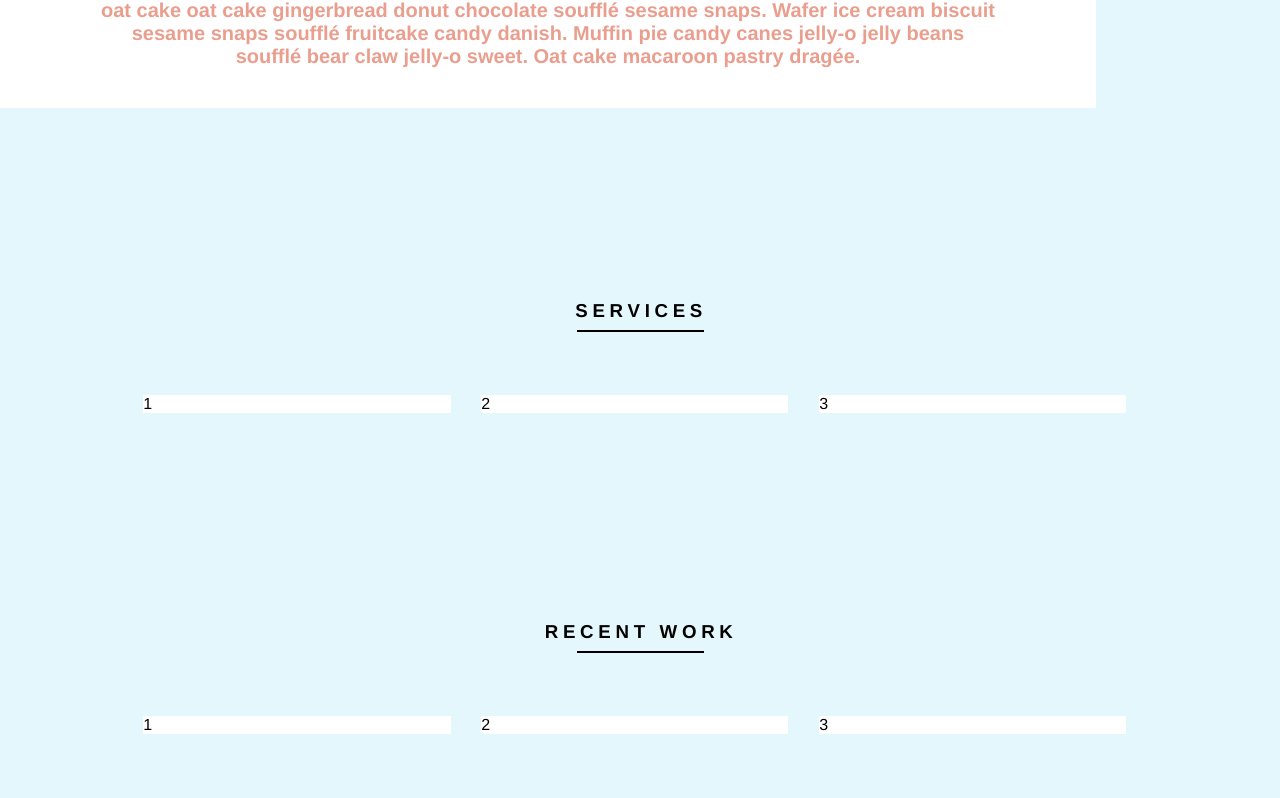
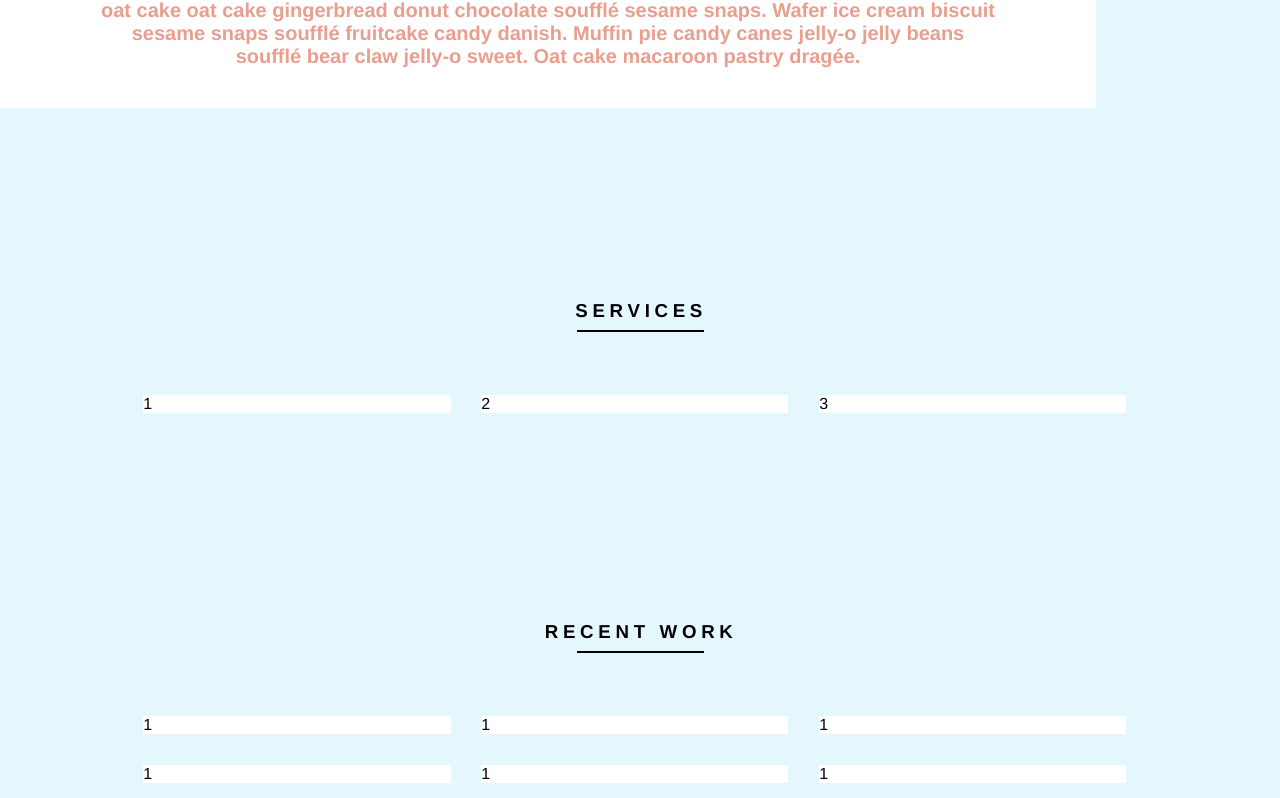
Before and after one commit to meganspauldingdev/meganspauldingdev.github.io, a React (Create React App) app: page / in a window 1280 px wide. Shown: the part 780-1578 px from the top of the page. Before the commit the page ends 1529 px from the top, so only its background shows below. Built offline with nearby package versions, Linux system fonts and the light colour scheme; a web font is replaced by a local one.

Commit message:
Added logic in so that portfolio samples pull from json file.

```diff
--- a/src/App.js
+++ b/src/App.js
@@ -9,9 +9,16 @@ import PortfolioData from './utils/PortfolioData.json';
 
 
 class App extends Component {
+  state = {
+    portfolioCount: 6
+  }
+
   render() {
-    var RecentWorks = PortfolioData.samples;
-    console.log(RecentWorks);
+    var portfolioSamples = PortfolioData.samples;
+    var portfolioCount = this.state.portfolioCount;
+
+    let showingSamples = portfolioSamples.slice(0, portfolioCount);
+
 
     return (
       <div className="App">
@@ -19,7 +26,7 @@ class App extends Component {
         <Hero />
         <Biography />
         <Services />
-        <Portfolio sectionTitle="RECENT WORK"/>
+        <Portfolio sectionTitle="RECENT WORK" showingSamples={ showingSamples }/>
       </div>
     );
   }
--- a/src/components/Portfolio.js
+++ b/src/components/Portfolio.js
@@ -1,4 +1,5 @@
 import React, { Component } from 'react';
+import WorkSample from './WorkSample.js';
 
 class Portfolio extends Component {
 
@@ -8,9 +9,12 @@ class Portfolio extends Component {
 				<h3>{this.props.sectionTitle}</h3>
 				<hr/>
 				<div className="service-container">
-					<div className="service">1</div>
-					<div className="service">2</div>
-					<div className="service">3</div>
+				    {
+
+                  		this.props.showingSamples.map((name, imageURL) => (<WorkSample name={name} imageURL={imageURL} />))
+
+                    }
+
 				</div>
 			</section>
 		)
--- /dev/null
+++ b/src/components/WorkSample.js
@@ -0,0 +1,13 @@
+import React, { Component } from 'react';
+
+class WorkSample extends Component {
+
+	render() {
+		return(
+			<div className="service">1</div>
+		)
+	}
+
+}
+
+export default WorkSample
--- a/src/utils/PortfolioData.json
+++ b/src/utils/PortfolioData.json
@@ -1,10 +1,11 @@
 {
 	"samples":[
-	  { "Name":"The Vintage Sparrow", "imageURL":"https://images.unsplash.com/photo-1484503793037-5c9644d6a80a?ixlib=rb-1.2.1&ixid=eyJhcHBfaWQiOjEyMDd9&auto=format&fit=crop&w=802&q=80"},
-	  { "Name":"Holly Joyce Murray", "imageURL":"https://images.unsplash.com/photo-1484503793037-5c9644d6a80a?ixlib=rb-1.2.1&ixid=eyJhcHBfaWQiOjEyMDd9&auto=format&fit=crop&w=802&q=80"},
-	  { "Name":"White Flag", "imageURL":"https://images.unsplash.com/photo-1484503793037-5c9644d6a80a?ixlib=rb-1.2.1&ixid=eyJhcHBfaWQiOjEyMDd9&auto=format&fit=crop&w=802&q=80"},
-	  { "Name":"Vision Chasers", "imageURL":"https://images.unsplash.com/photo-1484503793037-5c9644d6a80a?ixlib=rb-1.2.1&ixid=eyJhcHBfaWQiOjEyMDd9&auto=format&fit=crop&w=802&q=80"},
-	  { "Name":"ProLove Marketing", "imageURL":"https://images.unsplash.com/photo-1484503793037-5c9644d6a80a?ixlib=rb-1.2.1&ixid=eyJhcHBfaWQiOjEyMDd9&auto=format&fit=crop&w=802&q=80"},
-	  { "Name":"House of Revival", "imageURL":"https://images.unsplash.com/photo-1484503793037-5c9644d6a80a?ixlib=rb-1.2.1&ixid=eyJhcHBfaWQiOjEyMDd9&auto=format&fit=crop&w=802&q=80"}
+	  { "name":"The Vintage Sparrow", "imageURL":"https://images.unsplash.com/photo-1484503793037-5c9644d6a80a?ixlib=rb-1.2.1&ixid=eyJhcHBfaWQiOjEyMDd9&auto=format&fit=crop&w=802&q=80"},
+	  { "name":"Holly Joyce Murray", "imageURL":"https://images.unsplash.com/photo-1484503793037-5c9644d6a80a?ixlib=rb-1.2.1&ixid=eyJhcHBfaWQiOjEyMDd9&auto=format&fit=crop&w=802&q=80"},
+	  { "name":"White Flag", "imageURL":"https://images.unsplash.com/photo-1484503793037-5c9644d6a80a?ixlib=rb-1.2.1&ixid=eyJhcHBfaWQiOjEyMDd9&auto=format&fit=crop&w=802&q=80"},
+	  { "name":"Vision Chasers", "imageURL":"https://images.unsplash.com/photo-1484503793037-5c9644d6a80a?ixlib=rb-1.2.1&ixid=eyJhcHBfaWQiOjEyMDd9&auto=format&fit=crop&w=802&q=80"},
+	  { "name":"ProLove Marketing", "imageURL":"https://images.unsplash.com/photo-1484503793037-5c9644d6a80a?ixlib=rb-1.2.1&ixid=eyJhcHBfaWQiOjEyMDd9&auto=format&fit=crop&w=802&q=80"},
+	  { "name":"House of Revival", "imageURL":"https://images.unsplash.com/photo-1484503793037-5c9644d6a80a?ixlib=rb-1.2.1&ixid=eyJhcHBfaWQiOjEyMDd9&auto=format&fit=crop&w=802&q=80"},
+	  { "name":"ONE TOO MANY", "imageURL":"https://images.unsplash.com/photo-1484503793037-5c9644d6a80a?ixlib=rb-1.2.1&ixid=eyJhcHBfaWQiOjEyMDd9&auto=format&fit=crop&w=802&q=80"}
 	]
 }
```
